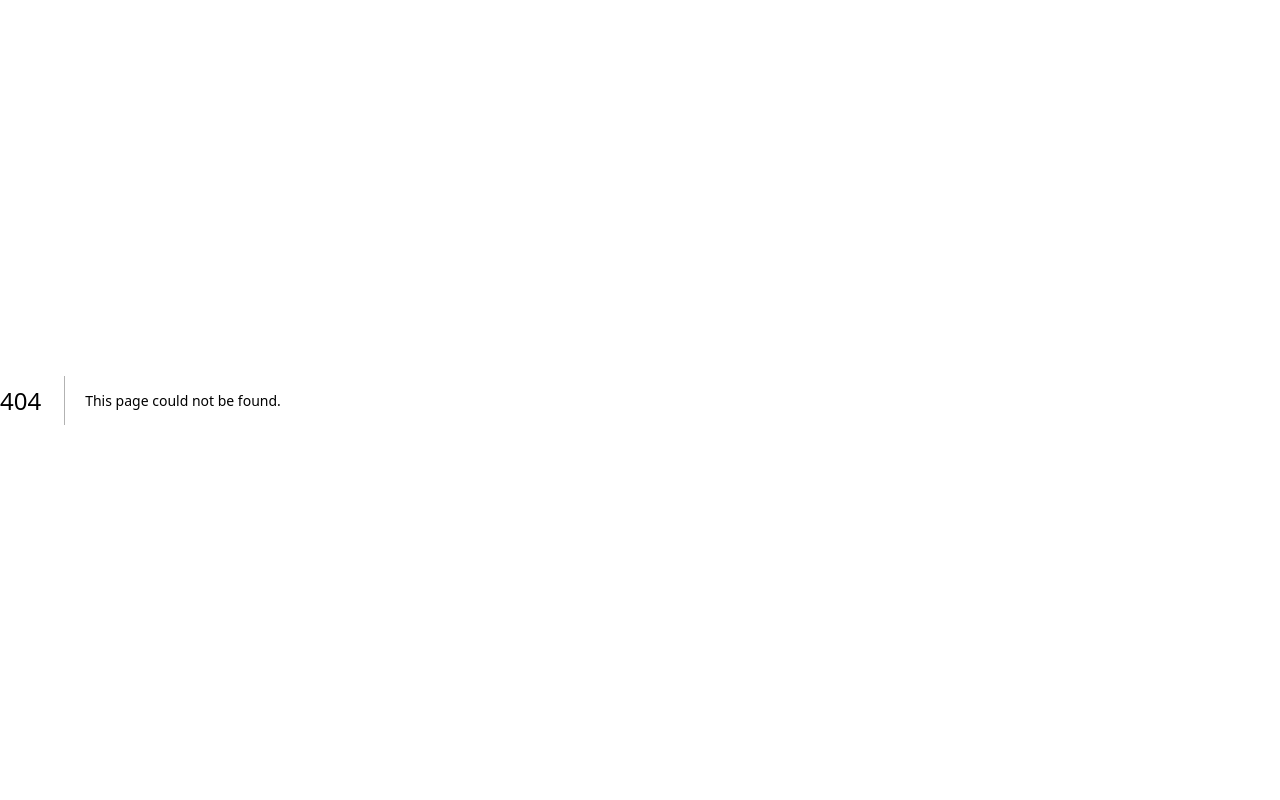
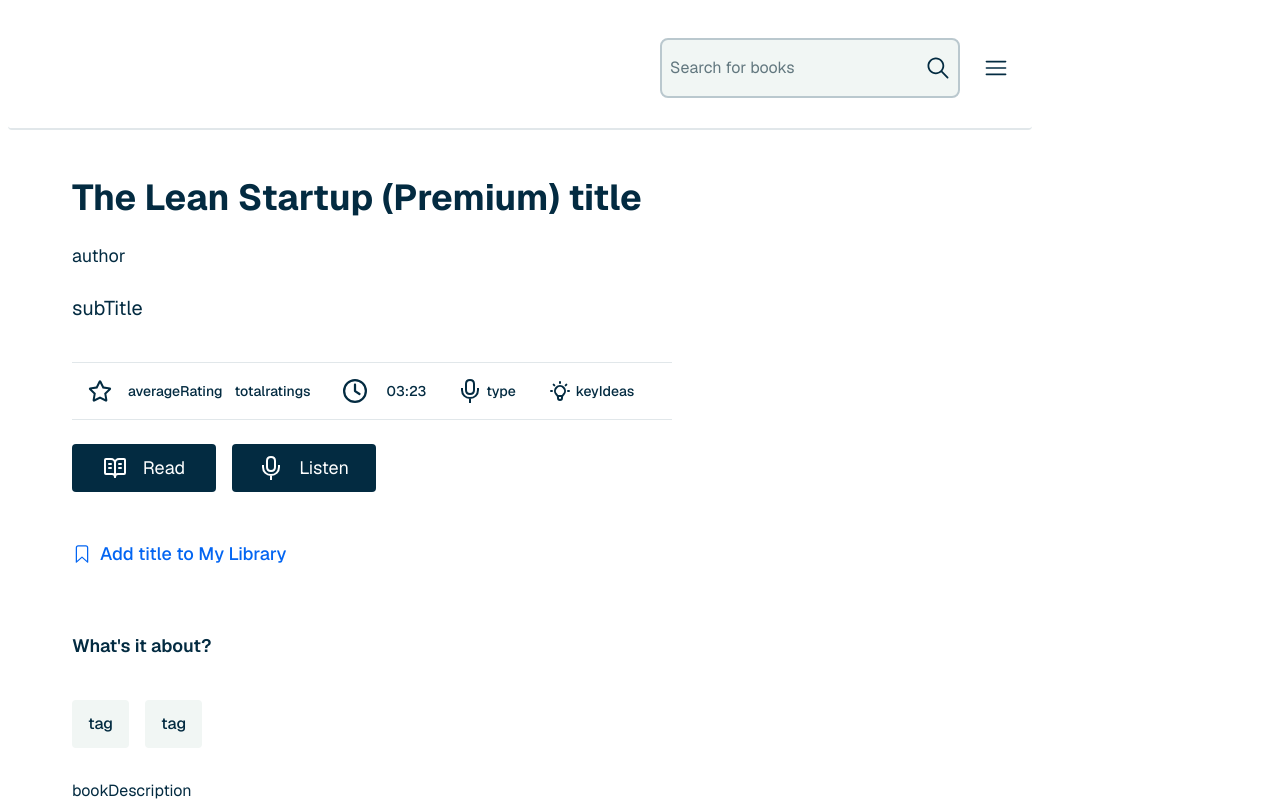
Before and after one commit to nbush71/AdvInternship2, a Next.js app: page /InsideBook in a window 1280 px wide. Before the commit this address had no page. Built offline with nearby package versions, Linux system fonts and the light colour scheme.

Commit message:
InsideBooks / Search / Sidebar /  page / layout / CSS EOD

```diff
--- /dev/null
+++ b/app/InsideBook/layout.tsx
@@ -0,0 +1,40 @@
+import type { Metadata } from "next";
+import { Geist, Geist_Mono } from "next/font/google";
+import "../globals.css";
+import Sidebar from "../../src/components/For-You/Sidebar";
+
+const geistSans = Geist({
+  variable: "--font-geist-sans",
+  subsets: ["latin"],
+});
+
+const geistMono = Geist_Mono({
+  variable: "--font-geist-mono",
+  subsets: ["latin"],
+});
+
+export const metadata: Metadata = {
+  title: "Create Next App",
+  description: "Generated by create next app",
+};
+
+export default function RootLayout({ children }: LayoutProps<"/">) {
+  return (
+    <html
+      lang="en"
+      className={`${geistSans.variable} ${geistMono.variable} h-full antialiased`}
+    >
+      <body className="min-h-full max-w-screen flex flex-1">
+        <div className="flex h-screen w-full overflow-hidden bg-white">
+          {/* for-you Sidebar */}
+          <Sidebar />
+
+          {/* Main Content */}
+          <main className="flex-1 overflow-y-auto p-2">
+            {children}
+          </main>
+        </div>
+      </body>
+    </html>
+  );
+}
--- /dev/null
+++ b/app/InsideBook/page.tsx
@@ -0,0 +1,13 @@
+import Search from "../../src/components/For-You/Search";
+import InsideBook from "../../src/components/InsideBook/InsideBook";
+
+export default function Page() {
+   return (
+      <div className="grid min-h-screen grid-cols-1 items-center justify-center font-sans">
+         <Search />
+         <div className="flex w-full pl-8">
+            <InsideBook />
+         </div>
+      </div>
+   );
+}
--- a/app/globals.css
+++ b/app/globals.css
@@ -26,13 +26,13 @@
 @media (prefers-color-scheme: dark) {
   :root {
     --background: #0a0a0a;
-    --foreground: #ededd;
+    --foreground: white;
   }
 }
 
 @theme {
   --color-brand-green: #2bd97c;
-  --color-brand-footer: #f1f6f4;
+  --color-brand-footer: #f1f6f4; --color-brand-graybutton: #f1f6f4;
   --color-brand-darkteal: #032b41;
   --color-brand-blue: #0365f2;
   --color-brand-ltgreen: #f1f6f4;
--- a/src/components/For-You/Search.js
+++ b/src/components/For-You/Search.js
@@ -6,7 +6,7 @@
 
 function Search() {
   return (
-    <div className=" flex-col border-2 rounded-sm border-brand-searchgray max-w-5xl">
+    <div className=" flex-col rounded-sm border-b-2 border-brand-searchgray max-w-5xl">
       <div className="relative flex items-center justify-between w-full h-30 pr-8">
         <Image src={Logo} alt="" className="w-300 h-20 invisible" />
             <div className="flex items-center gap-6 max-w-85 w-full">
--- a/src/components/For-You/Sidebar.js
+++ b/src/components/For-You/Sidebar.js
@@ -7,6 +7,7 @@
 import { BsBookmark } from "react-icons/bs";
 import { GoGear } from "react-icons/go";
 import { IoMdHelpCircleOutline } from "react-icons/io";
+import { RiBallPenLine } from "react-icons/ri";
 
 
 function Sidebar() {
@@ -56,7 +57,7 @@
               <Link href="/highlights" className="flex items-center h-14 text-brand-icons transition-colors duration-200 hover:bg-brand-hover mb-2 cursor-pointer">
                 <div className="hover:bg-brand-green w-1.5 h-full mr-4" />
                 <div className="flex items-center justify-center mr-2 cursor-not-allowed text-brand-darkteal w-6 h-6 text-[14px]">
-                 <svg stroke="currentColor" fill="currentColor" strokeWidth="0"  viewBox="0 0 24 24" height="1em" width="1em" className="w-6 h-6" xmlns="http://www.w3.org/2000/svg"><g><path fill="none" d="M0 0h24v24H0z" ></path><path d="M17.849 11.808l-.707-.707-9.9 9.9H3v-4.243L14.313 5.444l5.657 5.657a1 1 0 0 1 0 1.414l-7.07 7.071-1.415-1.414 6.364-6.364zm-2.121-2.121l-1.415-1.414L5 17.586v1.415h1.414l9.314-9.314zm2.828-7.071l2.829 2.828a1 1 0 0 1 0 1.414L19.97 8.273 15.728 4.03l1.414-1.414a1 1 0 0 1 1.414 0z"></path></g></svg>
+                 <RiBallPenLine className="w-full h-full" />
                 </div>
                 <div className="m-0 p-0 text-brand-darkteal cursor-not-allowed ">Highlights</div>
               </Link>
--- /dev/null
+++ b/src/components/InsideBook/InsideBook.js
@@ -0,0 +1,122 @@
+import { FaRegStar } from "react-icons/fa";
+import { FaRegClock } from "react-icons/fa6";
+import { HiOutlineLightBulb } from "react-icons/hi";
+import { GrMicrophone } from "react-icons/gr";
+import { LuBookOpenText } from "react-icons/lu";
+import { IoBookmarkOutline } from "react-icons/io5";
+
+
+function InsideBook() {
+   return (
+      <div className="flex flex-col gap-6 mt-12 col-span-3 w-full min-h-full pl-8">
+         <div className="flex flex-col col-span-3 w-[75%] gap-6">
+            {/* Search Background */}
+            <div className="flex text-brand-darkteal text-4xl font-bold">
+               The Lean Startup (Premium) title
+            </div>
+            <div className="flex flex-col text-lg text-brand-darkteal">
+               author
+            </div>
+            <div className="flex flex-col text-xl pb-4 text-brand-darkteal">
+               subTitle
+            </div>
+         </div>
+         {/* Icons */}
+         <div className="w-full flex flex-col flex-1 p-4 border-brand-searchgray border-b border-t max-w-[50%]">
+            <div class="flex flex-wrap max-w-100 gap-y-3 ">
+               <div class="flex flex-1 items-center w-[50%] text-brand-darkteal font-medium text-sm gap-8">
+                  <div class="flex flex-1 items-center gap-3">
+                     <div class="flex w-6 h-6 mr-1">
+                        <FaRegStar className="w-full h-full text-brand-icons" />
+                     </div>
+                     <div class="flex text-brand-darkteal font-medium text-sm">
+                        averageRating
+                     </div>
+                     <div class="flex text-brand-darkteal font-medium text-sm">
+                        totalratings
+                     </div>
+                  </div>
+                  <div class="flex items-center w-[50%] text-brand-darkteal font-medium text-[14px] gap-4">
+                     <div class="flex w-6 h-6 mr-1">
+                        <FaRegClock className="w-full h-full text-brand-darkteal" />
+                     </div>
+                     <div class="text-brand-darkteal font-medium text-sm">
+                        03:23
+                     </div>
+                  </div>
+                  <div class="flex flex-1 text-wrap items-center w-[50%] text-brand-darkteal font-medium text-sm">
+                     <div class="flex w-6 h-6 mr-1">
+                        <GrMicrophone className="w-full h-full text-brand-darkteal" />
+                     </div>
+                     <div class="text-brand-darkteal font-medium text-sm">
+                        type
+                     </div>
+                  </div>
+                  <div class="flex items-center col-span-1 w-[50%] text-brand-darkteal font-medium text-[14px]">
+                     <div class="flex w-6 h-6 mr-1">
+                        <HiOutlineLightBulb className="w-full h-full text-brand-darkteal" />
+                     </div>
+                     <div class="text-brand-darkteal font-medium text-sm">
+                        keyIdeas
+                     </div>
+                  </div>
+               </div>
+            </div>
+         </div>
+         {/* Buttons */}
+         <div class="flex gap-4 mb-6">
+            <button className="flex items-center justify-center w-36 h-12 bg-brand-darkteal text-white text-base rounded-sm cursor-pointer transition-colors opacity transition-normal ease-[.2s] hover:bg-brand-darkteal/80 border-0 outline-0">
+               <div
+                  className="flex text-white text-base justify-center pr-4
+               cursor-pointer"
+               >
+                  <LuBookOpenText className="w-6 h-6" />
+               </div>
+               <div class="flex text-inherit text-lg">Read</div>
+            </button>
+            <button className="flex items-center justify-center w-36 h-12 bg-brand-darkteal text-white text-base rounded-sm cursor-pointer transition-colors opacity transition-normal ease-[.2s] hover:bg-brand-darkteal/80 border-0 outline-0">
+            <div className="flex pr-4">
+                  <GrMicrophone className="w-6 h-6" />
+               </div>
+               <div className="text-white text-lg">Listen</div>
+            </button>
+         </div>
+         <div className="flex items-center gap-2 text-brand-blue font-medium cursor-pointer mb-10 text-lg transition-colors opacity transition-normal ease-[.2s] hover:text-brand-blue/80">
+            <div class="flex w-5 h-5 ">
+               <IoBookmarkOutline className="size-7 w-full h-full outline-brand-blue" />
+            </div>
+            {/*Add to library button */}
+            <div className="text-brand-blue text-lg cursor-pointer font-medium">
+               Add title to My Library
+            </div>
+         </div>
+         <div className="text-lg text-brand-darkteal mb-4 font-semibold">
+            What's it about?
+         </div>
+         <div className="flex flex-wrap gap-4 mb-4">
+            <div className="flex bg-brand-graybutton px-4 h-12 items-center cursor-not-allowed text-brand-darkteal font-medium rounded-sm transition-colors delay-200 duration-200 ease-in-out transition-normal ">
+               tag
+            </div>
+            <div className="flex bg-brand-graybutton px-4 h-12 items-center cursor-not-allowed text-brand-darkteal font-medium rounded-sm transition-colors delay-200 duration-200 ease-in-out transition-normal ">
+               tag
+            </div>
+         </div>
+         <div className="text-brand-darkteal mb-4 leading-1.5">bookDescription</div>
+         <p class="text-lg text-brand-darkteal mb-4 font-semibold ">
+            About the author
+         </p>
+         <div className="inner-book__author--description">
+            authorDescription
+         </div>
+         <div className="flex col-span-2 h-75 w-75 border min-w-75">
+            <div className="h-full w-full ">
+               <div className="block w-full h-full">
+                  imageLink
+               </div>
+            </div>
+         </div>
+      </div>
+   );
+}
+
+export default InsideBook;
```
